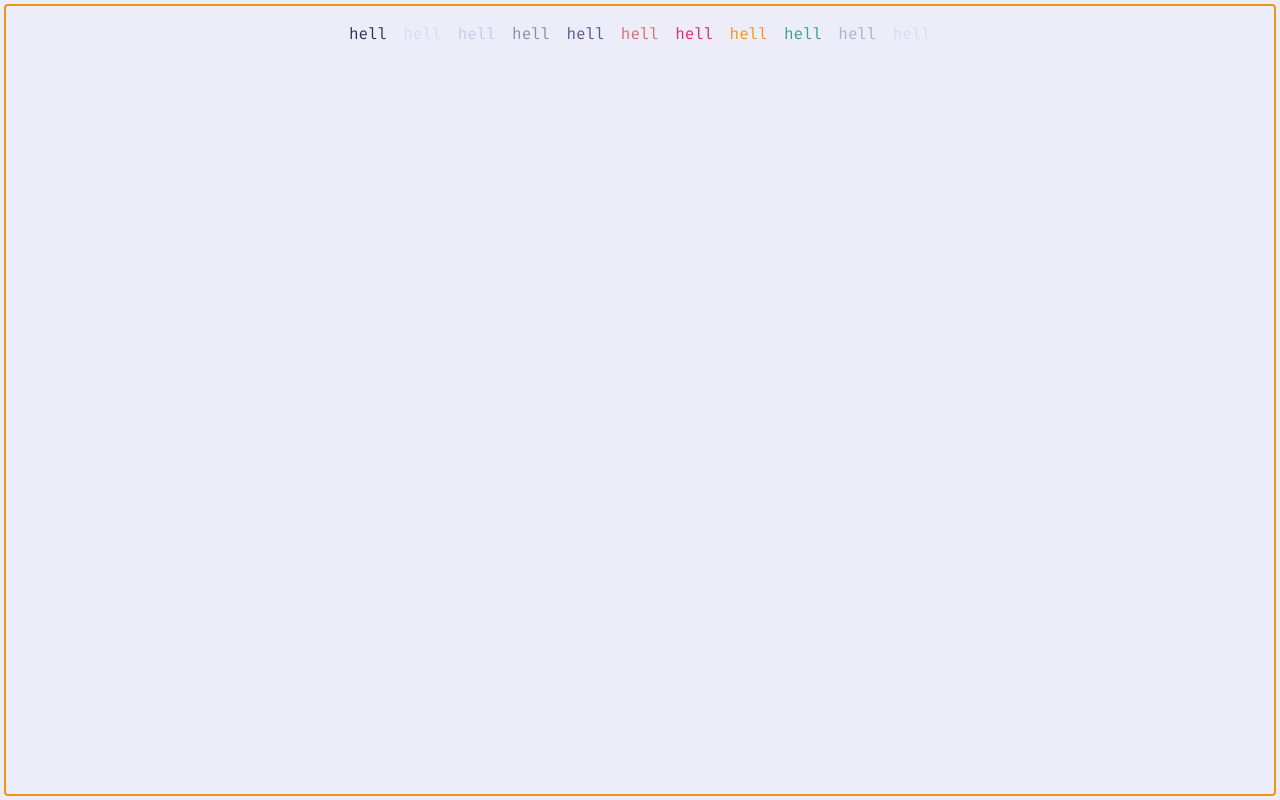
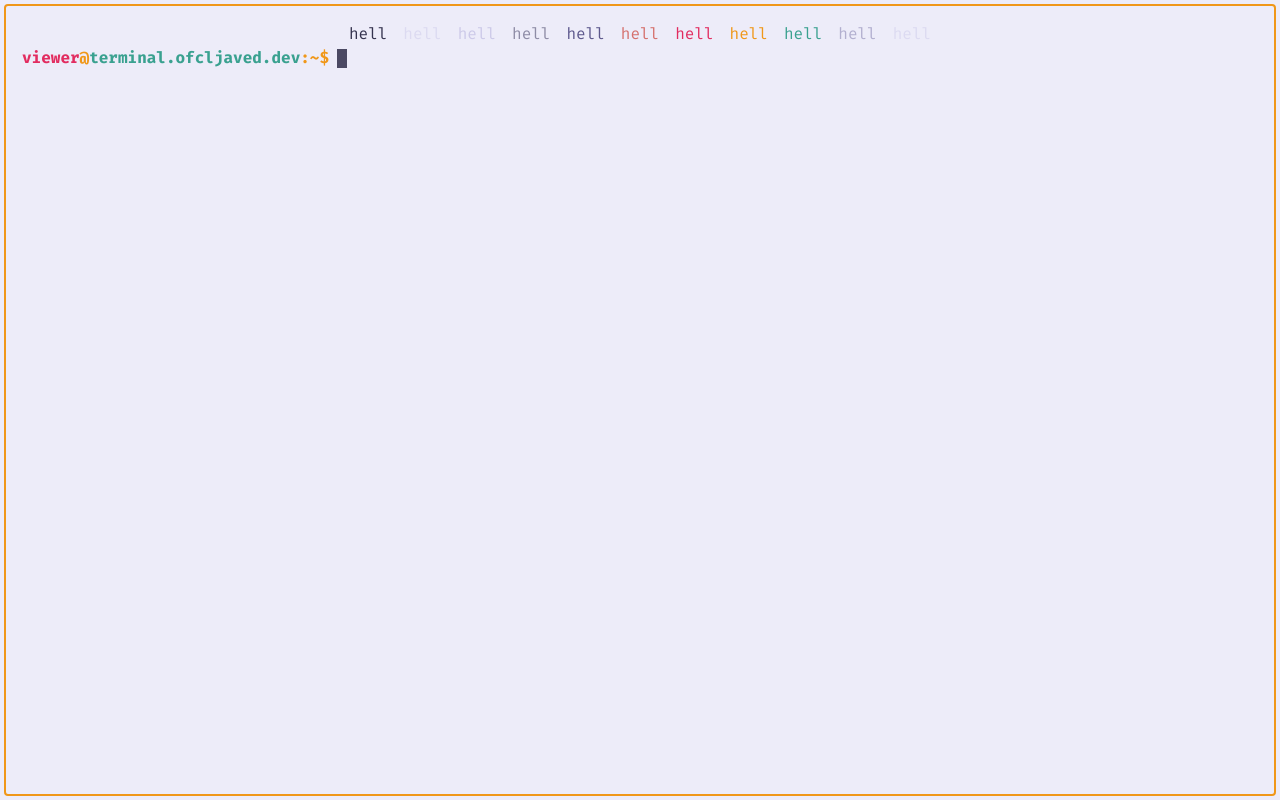
Before and after one commit to ofcljaved/devfolio, a React (Vite) app: page / in a window 1280 px wide. Built offline with nearby package versions, Linux system fonts and the light colour scheme.

Commit message:
chore: add input component

```diff
--- a/src/App.tsx
+++ b/src/App.tsx
@@ -1,3 +1,5 @@
+import InputPrompt from "@/components/input/inputPrompt";
+
 function App() {
   return (
     <main className="p-4 font-term h-full overflow-y-auto">
@@ -14,6 +16,7 @@ function App() {
         <span className="text-selection-background">hell</span>
         <span className="text-cursorline-background">hell</span>
       </p>
+      <InputPrompt />
     </main>
   );
 }
--- /dev/null
+++ b/src/components/command.tsx
@@ -0,0 +1,24 @@
+import { COMMANDS } from "@/commands";
+import { HELP_FLAG } from "@/constants";
+import { cn } from "@/lib/utils";
+
+export const Command = ({ userCmd }: { userCmd: string[] }) => {
+  return userCmd.map((cmd, idx) => {
+    const isCmd = idx === 0 && (COMMANDS as readonly string[]).includes(cmd);
+    const isFlag = idx === 1 && (Object.values(HELP_FLAG) as readonly string[]).includes(cmd);
+
+    return (
+      <span
+        key={idx}
+        className={cn(
+          'font-term text-error',
+          isCmd && 'text-success',
+          isFlag && 'text-warning',
+        )}
+      >
+        {idx != 0 && " "}
+        {cmd}
+      </span>
+    );
+  });
+};
--- /dev/null
+++ b/src/components/input/fakeInput.tsx
@@ -0,0 +1,33 @@
+import { DELIMITER } from "@/constants";
+import { useEffect, useState } from "react";
+import { Command } from "@/components/command";
+import { cn } from "@/lib/utils";
+
+export const FakeInput = ({ input }: { input: string }) => {
+  const [isTyping, setIsTyping] = useState(false);
+
+  const isEmpty = !input.length;
+
+  useEffect(() => {
+    const timer = setTimeout(() => {
+      setIsTyping(false);
+    }, 500);
+    return () => {
+      clearTimeout(timer);
+      setIsTyping(true);
+    };
+  }, [input]);
+
+  const userCmd = input.split(DELIMITER);
+  return (
+    <div>
+      {!isEmpty && <Command userCmd={userCmd} />}
+      <span
+        className={cn(
+          !isTyping && "animate-blink",
+          "inline-block w-[1ch] h-[1.2em] align-middle bg-foreground",
+        )}
+      />
+    </div>
+  );
+};
--- /dev/null
+++ b/src/components/input/input.tsx
@@ -0,0 +1,61 @@
+import { useEffect, useRef, useState } from "react";
+import { FakeInput } from "./fakeInput";
+import { useSetAtom } from "jotai";
+import { commandHistory } from "@/store/atoms/commandHistory";
+
+export const Input = () => {
+  const setCommandHistory = useSetAtom(commandHistory);
+  const [input, setInput] = useState("");
+  const inputRef = useRef<HTMLInputElement>(null);
+  const formRef = useRef<HTMLFormElement>(null);
+
+  function focusInput() {
+    inputRef.current?.focus();
+  }
+
+  function scrollInputIntoView() {
+    formRef.current?.scrollIntoView({ behavior: "smooth", block: "end" });
+  }
+
+  const handleSubmit = (e: React.FormEvent<HTMLFormElement>) => {
+    e.preventDefault();
+    setCommandHistory((prev) => [...prev, input]);
+    setInput("");
+    setTimeout(scrollInputIntoView, 0);
+  };
+
+  useEffect(() => {
+    if (!inputRef.current || !formRef.current) return;
+
+    const observer = new IntersectionObserver(
+      (entries) => {
+        const [entry] = entries;
+        if (entry.isIntersecting) {
+          focusInput();
+        }
+      },
+      { root: null, threshold: 0.1 }
+    );
+
+    observer.observe(formRef.current);
+
+    window.addEventListener("click", scrollInputIntoView);
+    return () => {
+      observer.disconnect();
+      window.removeEventListener("click", scrollInputIntoView);
+    };
+  }, []);
+
+  return (
+    <form ref={formRef} onSubmit={handleSubmit} className="relative flex-1">
+      <FakeInput input={input} />
+      <input
+        ref={inputRef}
+        autoFocus
+        className="absolute top-0 text-transparent bg-transparent outline-none"
+        value={input}
+        onChange={(e) => setInput(e.target.value)}
+      />
+    </form>
+  );
+};
--- /dev/null
+++ b/src/components/input/inputPrompt.tsx
@@ -0,0 +1,11 @@
+import { Input } from "./input";
+import { Prompt } from "@/components/prompt";
+
+export default function InputPrompt() {
+  return (
+    <div className="flex gap-2">
+      <Prompt />
+      <Input />
+    </div>
+  );
+}
--- /dev/null
+++ b/src/components/prompt.tsx
@@ -0,0 +1,11 @@
+import { HOST_NAME, USER } from "@/constants";
+
+export const Prompt = () => {
+  return (
+    <div className="font-term text-warning font-bold">
+      <span className="text-error">{USER}</span>@
+      <span className="text-success">{HOST_NAME}</span>
+      :~$
+    </div>
+  );
+};
```
